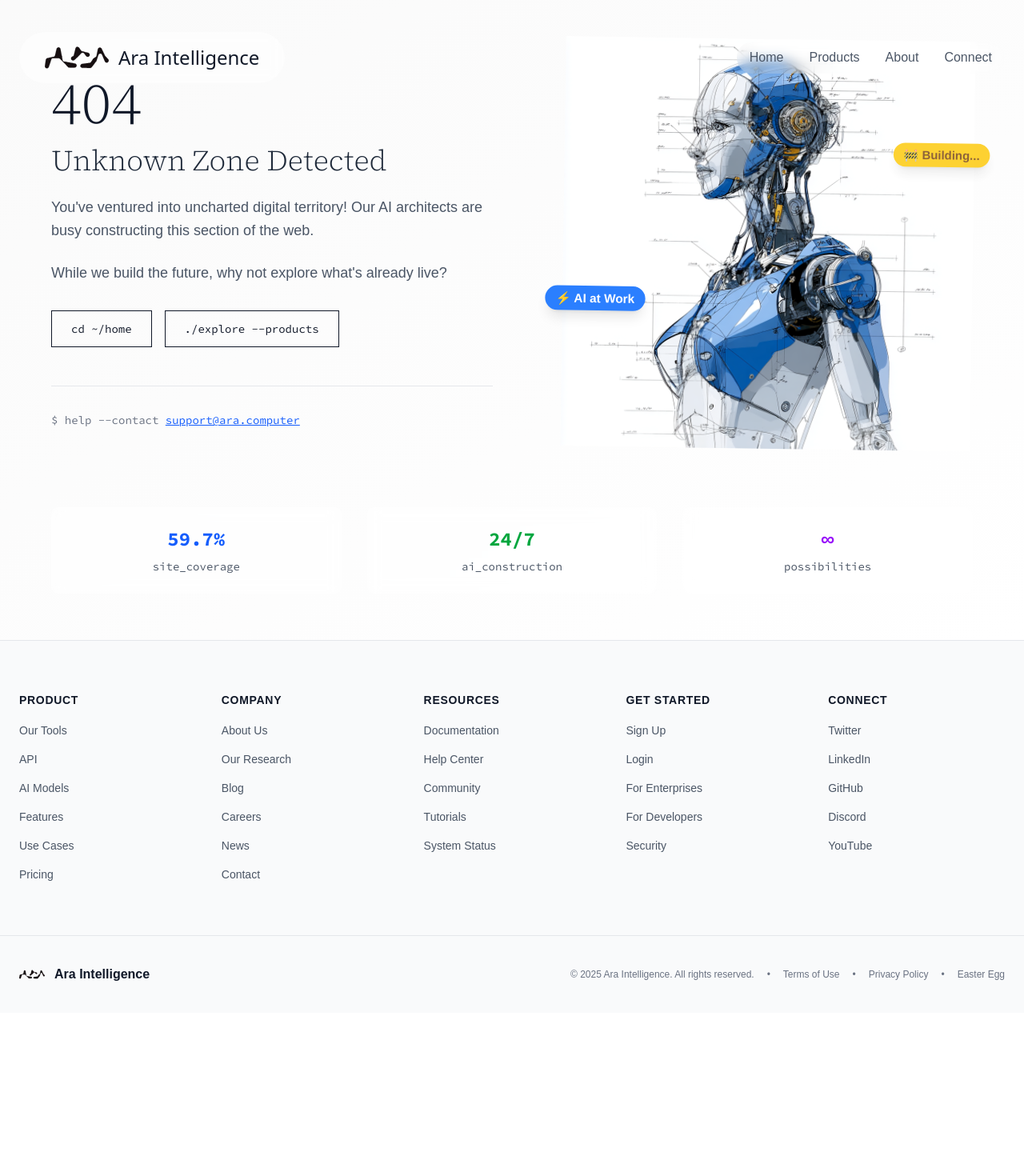
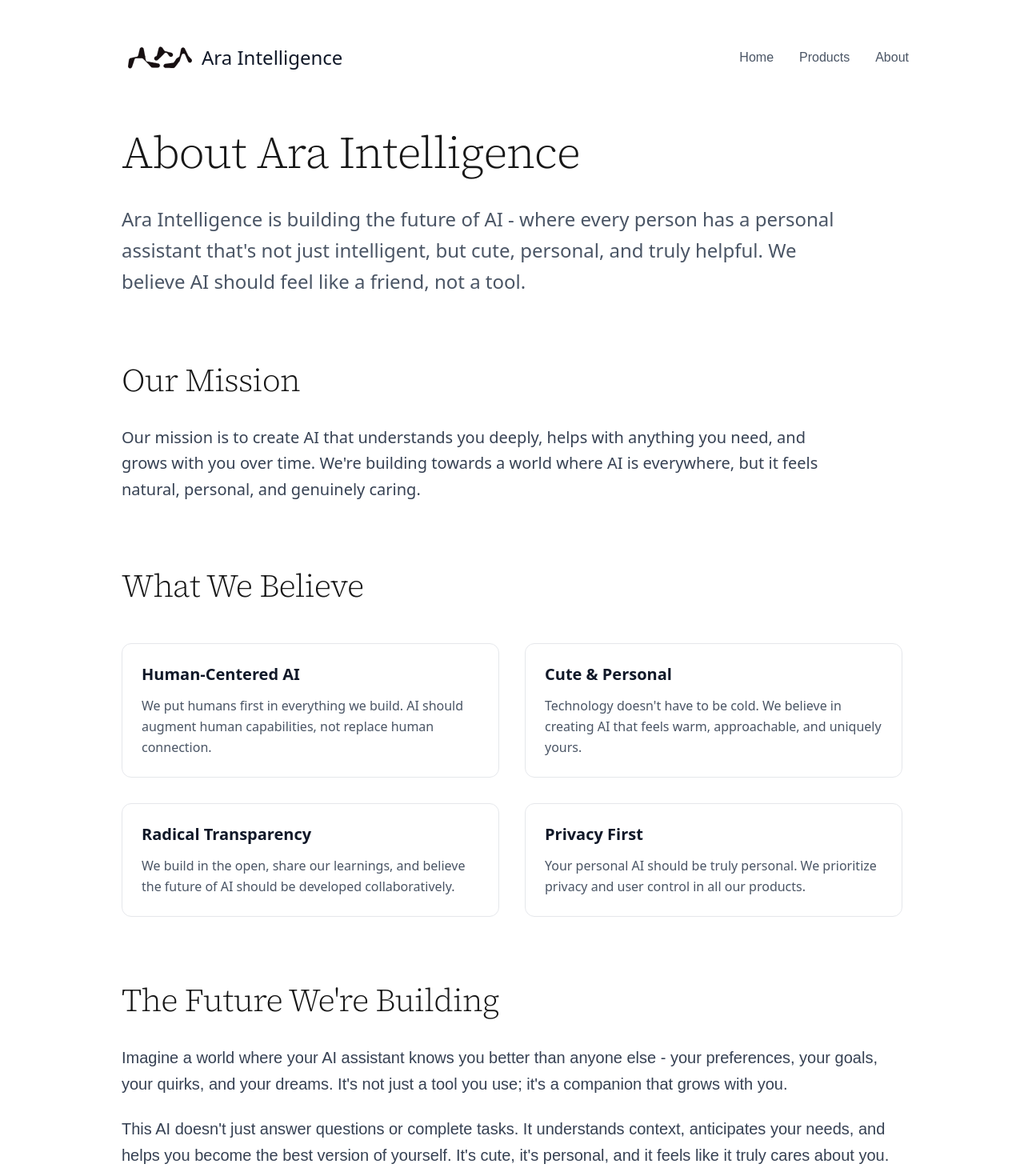
Before and after one commit to mwufi/ara-website2, a Next.js app: page /about in a window 1280 px wide. Before the commit this address had no page. Shown: the top 1470 px of the page at 80% size. Before the commit the page ends 1266 px from the top, so only its background shows below. Built offline with nearby package versions, Linux system fonts and the light colour scheme.

Commit message:
[about page] add it!

```diff
--- /dev/null
+++ b/app/(custom layout)/about/page.tsx
@@ -0,0 +1,115 @@
+"use client"
+
+import NavHeader from "@/app/NavHeader";
+import Image from "next/image";
+
+const aboutText = `Ara Intelligence is building the future of AI - where every person has a personal assistant that's not just intelligent, but cute, personal, and truly helpful. We believe AI should feel like a friend, not a tool.`
+
+const missionText = `Our mission is to create AI that understands you deeply, helps with anything you need, and grows with you over time. We're building towards a world where AI is everywhere, but it feels natural, personal, and genuinely caring.`
+
+const teamValues = [
+    {
+        title: "Human-Centered AI",
+        description: "We put humans first in everything we build. AI should augment human capabilities, not replace human connection."
+    },
+    {
+        title: "Cute & Personal",
+        description: "Technology doesn't have to be cold. We believe in creating AI that feels warm, approachable, and uniquely yours."
+    },
+    {
+        title: "Radical Transparency",
+        description: "We build in the open, share our learnings, and believe the future of AI should be developed collaboratively."
+    },
+    {
+        title: "Privacy First",
+        description: "Your personal AI should be truly personal. We prioritize privacy and user control in all our products."
+    }
+]
+
+export default function About() {
+    return (
+        <main className="px-6 max-w-5xl mx-auto">
+            <NavHeader className="max-w-5xl px-0" />
+            {/* Hero Section */}
+            <section className="mb-20 mt-40">
+                <h1 className="font-serif text-4xl md:text-[56px] font-light leading-[1.1] tracking-[-0.02em] mb-8">
+                    About Ara Intelligence
+                </h1>
+                <p className="font-sans text-xl md:text-2xl text-gray-600 dark:text-gray-300 leading-relaxed max-w-4xl">
+                    {aboutText}
+                </p>
+            </section>
+
+            {/* Mission Section */}
+            <section className="mb-20">
+                <h2 className="font-serif text-3xl md:text-[40px] font-light leading-[1.2] tracking-[-0.02em] mb-8">
+                    Our Mission
+                </h2>
+                <p className="font-sans text-lg md:text-xl text-gray-700 dark:text-gray-300 leading-relaxed max-w-4xl">
+                    {missionText}
+                </p>
+            </section>
+
+            {/* Values Section */}
+            <section className="mb-20">
+                <h2 className="font-serif text-3xl md:text-[40px] font-light leading-[1.2] tracking-[-0.02em] mb-12">
+                    What We Believe
+                </h2>
+                <div className="grid md:grid-cols-2 gap-8">
+                    {teamValues.map((value, index) => (
+                        <div key={index} className="p-6 rounded-xl bg-white/50 dark:bg-white/10 backdrop-blur-sm border border-gray-200 dark:border-gray-700">
+                            <h3 className="font-sans text-xl font-semibold text-gray-900 dark:text-gray-100 mb-3">
+                                {value.title}
+                            </h3>
+                            <p className="font-sans text-gray-600 dark:text-gray-300 leading-relaxed">
+                                {value.description}
+                            </p>
+                        </div>
+                    ))}
+                </div>
+            </section>
+
+            {/* Vision Section */}
+            <section className="mb-20">
+                <h2 className="font-serif text-3xl md:text-[40px] font-light leading-[1.2] tracking-[-0.02em] mb-8">
+                    The Future We're Building
+                </h2>
+                <div className="space-y-6 text-lg md:text-xl text-gray-700 dark:text-gray-300 leading-relaxed">
+                    <p>
+                        Imagine a world where your AI assistant knows you better than anyone else - your preferences, your goals, your quirks, and your dreams. It's not just a tool you use; it's a companion that grows with you.
+                    </p>
+                    <p>
+                        This AI doesn't just answer questions or complete tasks. It understands context, anticipates your needs, and helps you become the best version of yourself. It's cute, it's personal, and it feels like it truly cares about you.
+                    </p>
+                    <p>
+                        That's the future we're building at Ara Intelligence. A future where AI is everywhere, but it doesn't feel overwhelming or impersonal. Instead, it feels like having a thoughtful friend who's always there to help.
+                    </p>
+                </div>
+            </section>
+
+            {/* Contact Section */}
+            <section className="mb-20 text-center">
+                <h2 className="font-serif text-3xl md:text-[40px] font-light leading-[1.2] tracking-[-0.02em] mb-8">
+                    Join Us
+                </h2>
+                <p className="font-sans text-lg md:text-xl text-gray-700 dark:text-gray-300 leading-relaxed mb-8 max-w-3xl mx-auto">
+                    We're always looking for passionate people who want to help build the future of AI. Whether you're a researcher, engineer, designer, or just someone who believes in our vision.
+                </p>
+                <div className="flex flex-col sm:flex-row gap-4 justify-center">
+                    <a
+                        href="mailto:zen@ara.computer"
+                        className="inline-flex items-center px-6 py-3 rounded-full bg-black text-white dark:bg-white dark:text-black font-medium hover:scale-105 transition-transform"
+                    >
+                        Get in Touch
+                    </a>
+                    <a
+                        href="/products"
+                        className="inline-flex items-center px-6 py-3 rounded-full border border-gray-300 dark:border-gray-600 font-medium hover:scale-105 transition-transform"
+                    >
+                        See Our Work
+                    </a>
+                </div>
+            </section>
+        </main>
+    );
+}
--- a/app/NavHeader.tsx
+++ b/app/NavHeader.tsx
@@ -4,7 +4,7 @@ import Image from "next/image";
 import Link from "next/link";
 import { motion, useScroll, useTransform } from "framer-motion";
 
-export default function NavHeader() {
+export default function NavHeader({ className = "max-w-7xl px-6" }: { className?: string }) {
     const { scrollY } = useScroll();
 
     // Transform scroll position to padding values
@@ -20,7 +20,7 @@ export default function NavHeader() {
                 paddingBottom: headerPadding,
             }}
         >
-            <div className="max-w-7xl mx-auto px-6 flex items-center justify-between">
+            <div className={`mx-auto flex items-center justify-between ${className}`}>
                 <motion.div
                     style={{
                         scale: logoScale,
@@ -56,12 +56,9 @@ export default function NavHeader() {
                     <Link href="/products" className="text-gray-600 hover:text-gray-900 dark:text-gray-400 dark:hover:text-gray-100 font-medium transition-colors">
                         Products
                     </Link>
-                    <a href="#" className="text-gray-600 hover:text-gray-900 dark:text-gray-400 dark:hover:text-gray-100 font-medium transition-colors">
+                    <Link href="/about" className="text-gray-600 hover:text-gray-900 dark:text-gray-400 dark:hover:text-gray-100 font-medium transition-colors">
                         About
-                    </a>
-                    <a href="#" className="text-gray-600 hover:text-gray-900 dark:text-gray-400 dark:hover:text-gray-100 font-medium transition-colors">
-                        Connect
-                    </a>
+                    </Link>
                 </motion.nav>
             </div>
         </motion.header>
```
